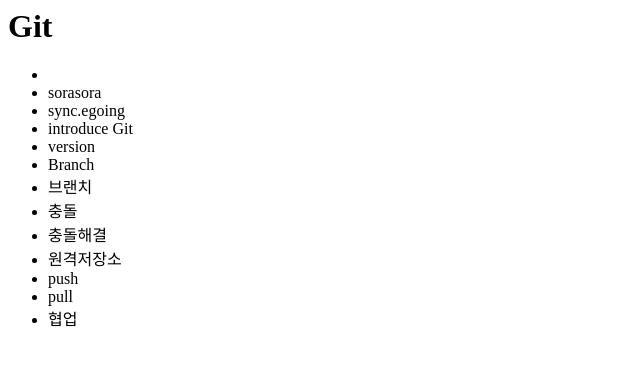
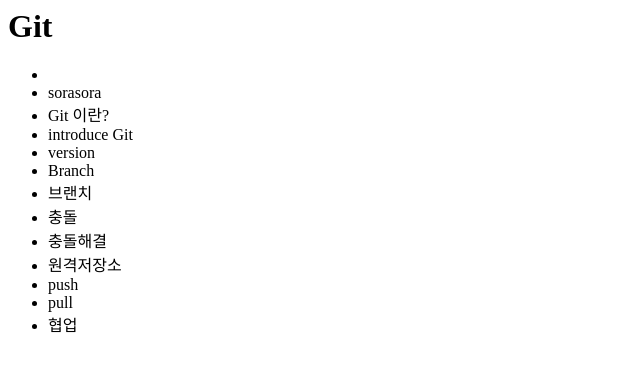
Before and after one commit to leessrr/KOSTA112TH_3rd, a plain HTML site: page index.html in a window 1280 px wide. Shown: the whole page, without its empty margins (0-640 px from the left). Drawn offline with Linux system fonts and the light colour scheme.

Commit message:
Git이란?

```diff
--- a/index.html
+++ b/index.html
@@ -10,7 +10,7 @@
 		<ul>
 			<li></li>
 			<li>sorasora</li>
-			<li>sync.egoing</li>
+			<li>Git 이란?</li>
 			<li>introduce Git</li>
 			<li>version</li>
 			<li>Branch</li>
```
